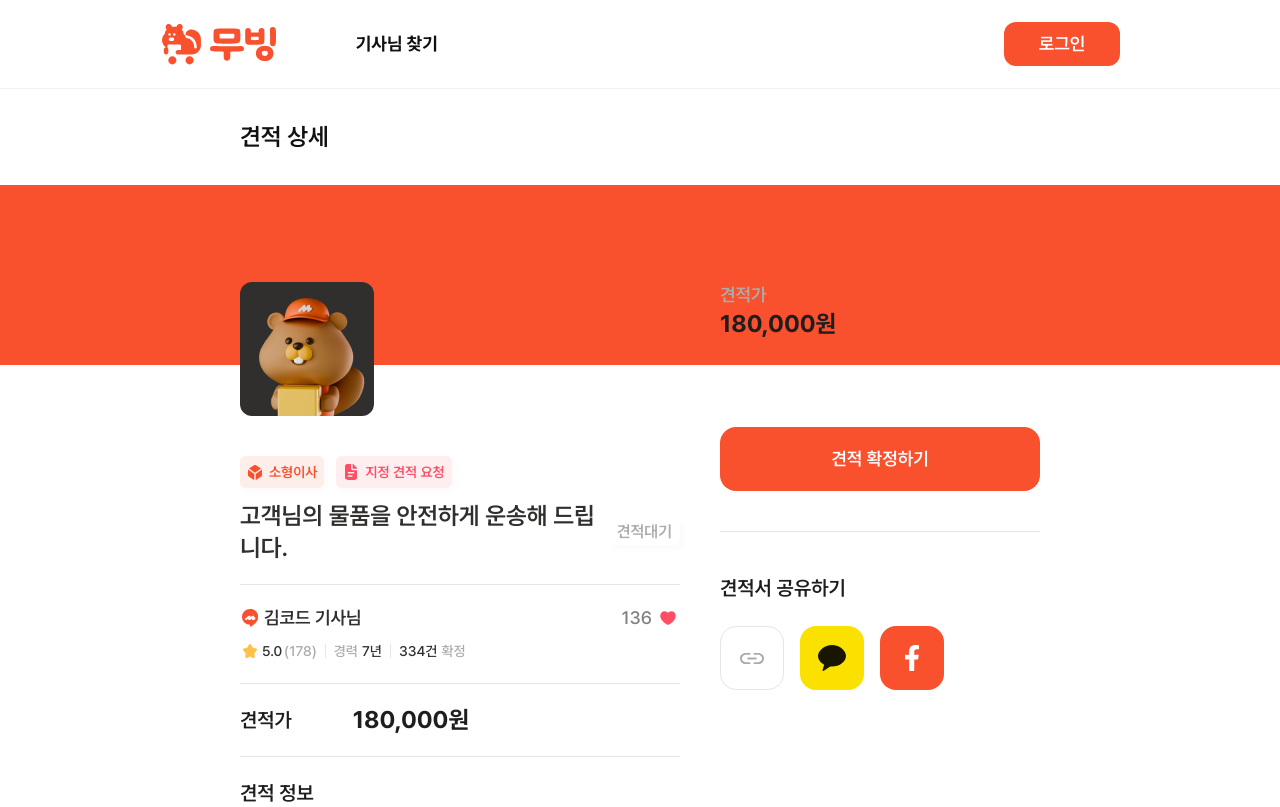
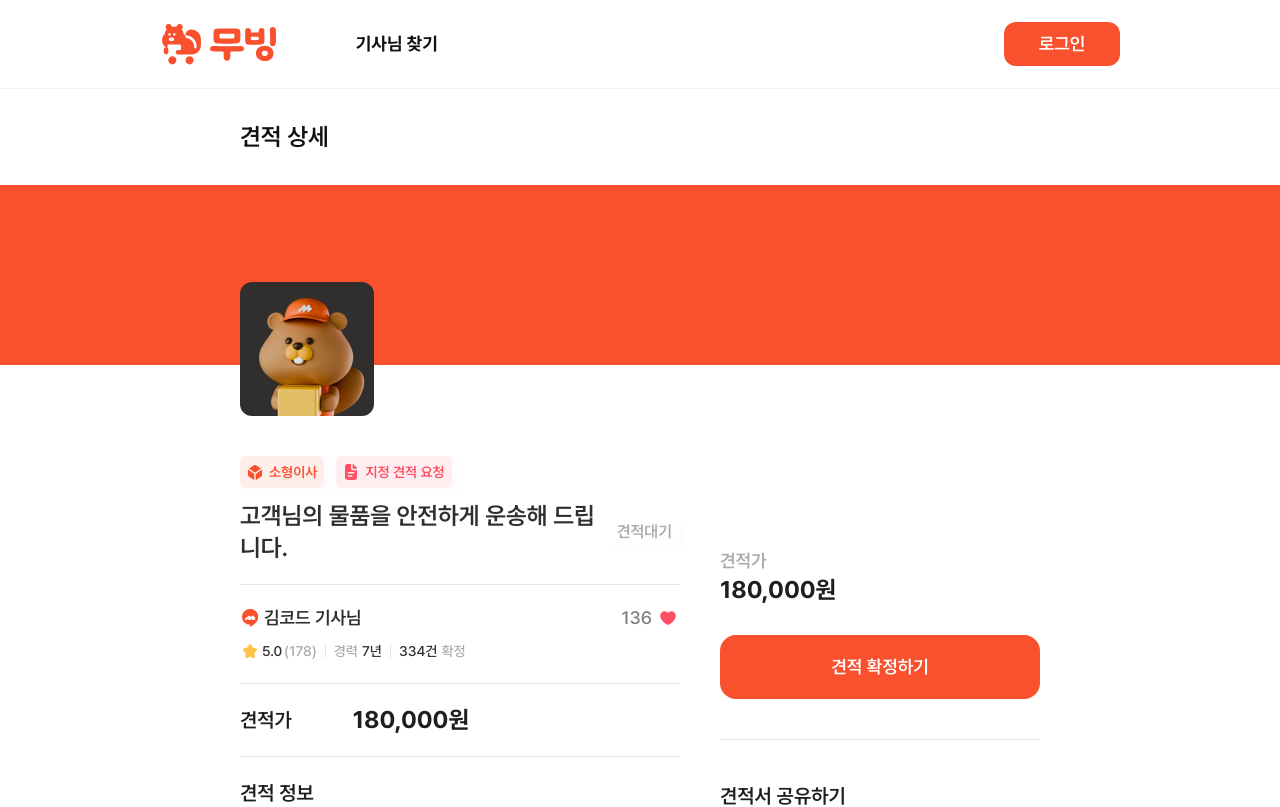
Before and after one commit to kimchanhee0309/Moving-FE-Team1, a Next.js app: page /customer-quote/pending in a window 1280 px wide. Shown: the top 807 px of the page. Built offline with nearby package versions, Linux system fonts and the light colour scheme; no server answers.

Commit message:
fix: 페이지 css

```diff
--- a/src/app/(customer)/customer-quote/[quoteId]/_components/CustomerQuoteDetailView.tsx
+++ b/src/app/(customer)/customer-quote/[quoteId]/_components/CustomerQuoteDetailView.tsx
@@ -341,8 +341,11 @@ export function CustomerQuoteDetailView({
           <aside
             className={[
               "flex w-full shrink-0 flex-col min-[1200px]:w-[320px]",
-              /* 이력 상세(1:11818): 공유는 프로필이 아니라 본문 쪽. 프로필 top 281, 공유 top 485. */
-              canConfirm ? "" : "min-[1200px]:mt-[204px]",
+              /* 대기 상세(1:9115): 사이드바 견적가 top 547, 프로필 top 281. */
+              /* 이력 상세(1:11818): 공유 top 485, 프로필 top 281. */
+              canConfirm
+                ? "min-[1200px]:mt-[266px]"
+                : "min-[1200px]:mt-[204px]",
             ].join(" ")}
           >
             {canConfirm ? (
@@ -358,7 +361,7 @@ export function CustomerQuoteDetailView({
                 <button
                   type="button"
                   className={[
-                    "mt-[87px] flex h-16 w-full items-center justify-center rounded-2xl bg-[var(--primary-400)] p-4",
+                    "mt-[29px] flex h-16 w-full items-center justify-center rounded-2xl bg-[var(--primary-400)] p-4",
                     "text-2lg-semibold text-[var(--gray-50)]",
                     "focus-visible:outline focus-visible:outline-2 focus-visible:outline-offset-2 focus-visible:outline-[var(--black-400)]",
                   ].join(" ")}
```
